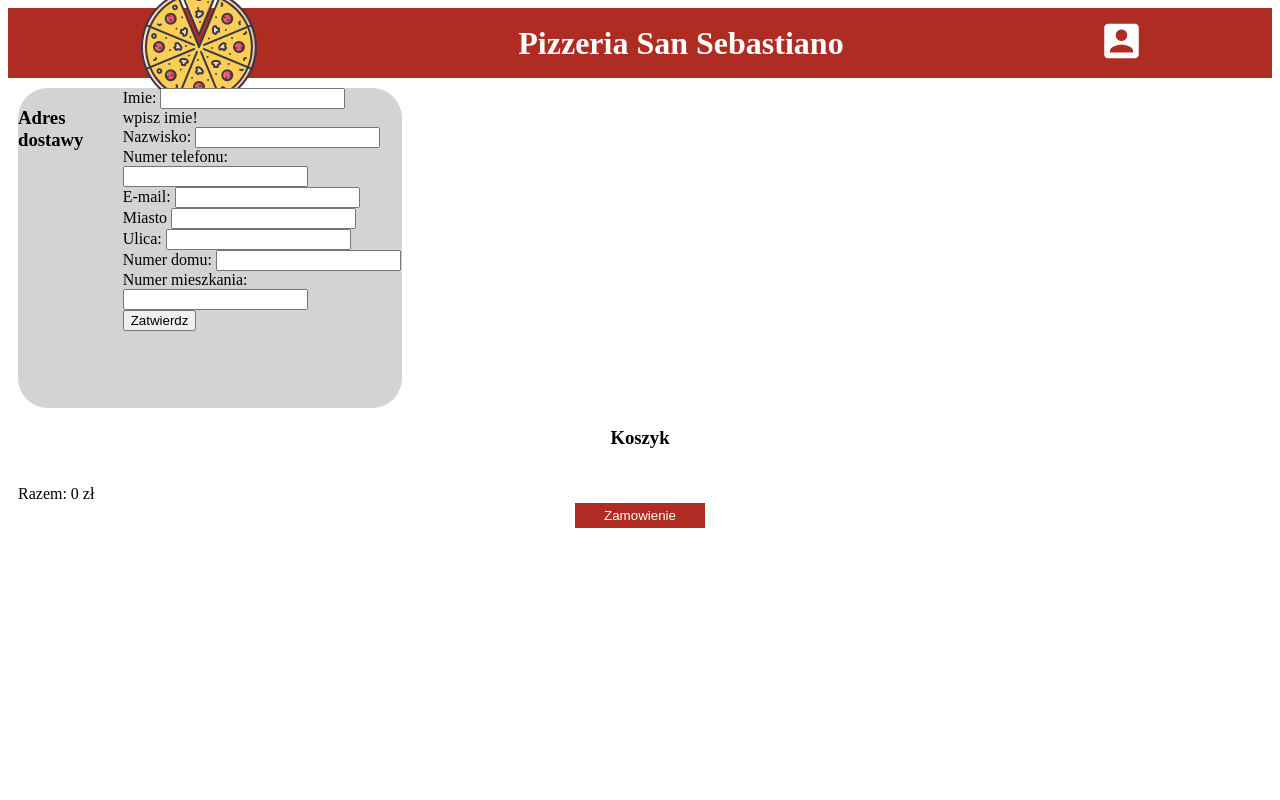
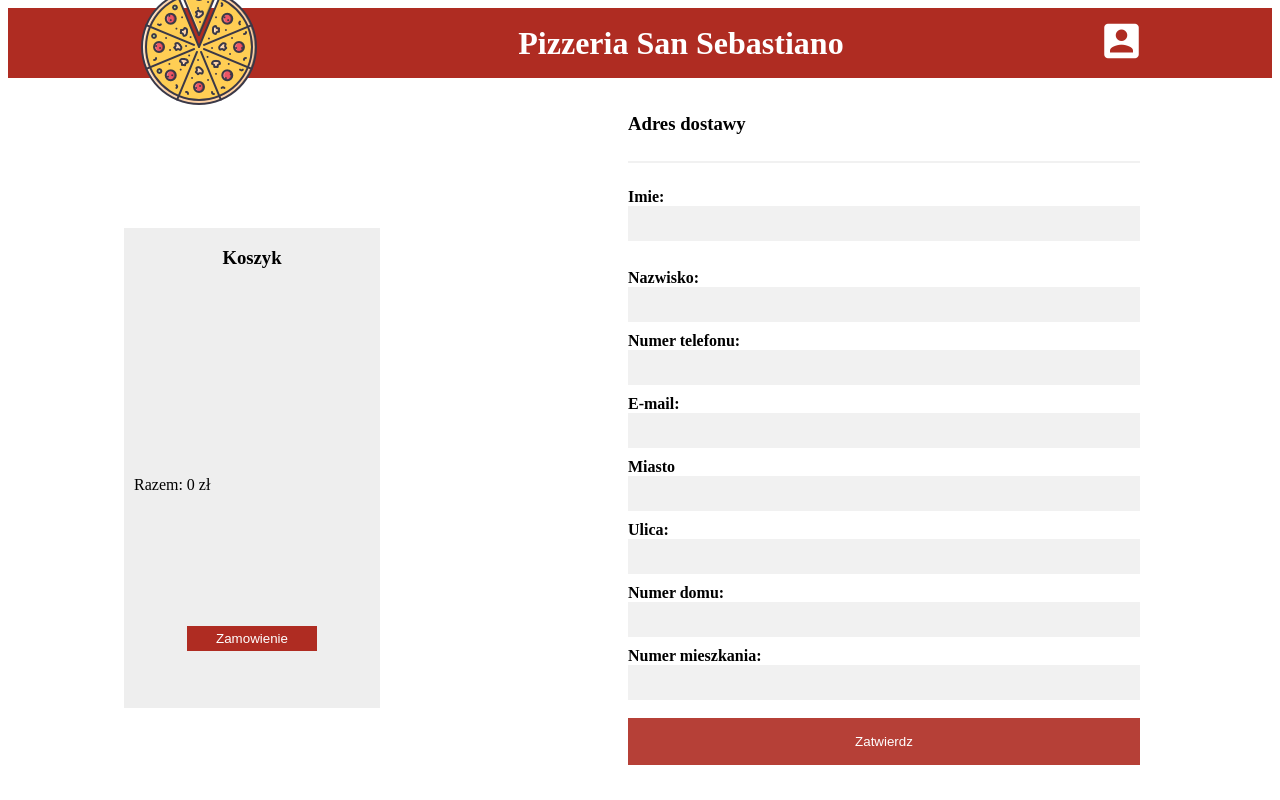
Before and after one commit to SebastianStaszalek/pizzaProject, an Angular app: page /summary in a window 1280 px wide. Built offline with nearby package versions, Linux system fonts and the light colour scheme.

Commit message:
next styles modifications

```diff
--- a/server/db.json
+++ b/server/db.json
@@ -89,7 +89,7 @@
           "quantity": 1
         }
       ],
-      "status": "W trakcie dowozu",
+      "status": "Zaakceptowany",
       "date": "2018-09-12T12:47:26.850Z",
       "id": 1
     },
@@ -116,6 +116,36 @@
       "date": "2018-09-13T10:01:36.045Z",
       "totalCost": 67.5,
       "id": 2
+    },
+    {
+      "firstName": "",
+      "lastName": "",
+      "phoneNumber": "",
+      "eMail": "",
+      "city": "",
+      "street": "",
+      "buildingNumber": "",
+      "apartmentNumber": "",
+      "dishIds": [],
+      "status": "Zaakceptowany",
+      "date": "2018-09-16 11:57",
+      "totalCost": 0,
+      "id": 3
+    },
+    {
+      "firstName": "artur",
+      "lastName": "palka",
+      "phoneNumber": 600000000,
+      "eMail": "abc@wp.pl",
+      "city": "poznan",
+      "street": "forteczna",
+      "buildingNumber": "12",
+      "apartmentNumber": "56",
+      "dishIds": [],
+      "status": "Zaakceptowany",
+      "date": "2018-09-16 11:59",
+      "totalCost": 0,
+      "id": 4
     }
   ],
   "users": [
--- a/src/app/app.module.ts
+++ b/src/app/app.module.ts
@@ -53,8 +53,8 @@ export class AppModule {
 
 // TODO: modyfikatory dostepu!
 // TODO: sprawdz OnDestroy takeUntil
-// TODO: zablokuj przycisk w formularzu zanim pola beda wypelnione
 // TODO: zamien wszystko na stronie na jezyk polski!
 // TODO: wstaw odpowiednie zdjecia
 // TODO: znajdz jakies logo
 // TODO: subskrypcje!
+// TODO: zablokuj lub schowaj przycisk zamowienie w widoku order
--- a/src/app/dashboard/dashboard-order-details/dashboard-order-details.component.html
+++ b/src/app/dashboard/dashboard-order-details/dashboard-order-details.component.html
@@ -1,11 +1,11 @@
-<div class="menu" *ngIf="order">
-
-  <table>
+<div class="menu">
+  <div *ngIf="order">
+    <table class="tg">
       <tr>
         <th>Numer pozycji</th>
         <th>Nazwa</th>
         <th>Typ</th>
-      <th>Ilosc</th>
+        <th>Ilość</th>
         <th>Cena</th>
       </tr>
 
@@ -20,17 +20,17 @@
     </table>
     <br>
     <div>
-    <div>Cena zamowienia: {{order.totalCost}}</div>
+      <div class="info">Cena zamówienia: {{order.totalCost}} zł</div>
       <br>
-    <div>Status zamowienia: {{order.status}}</div>
+      <div class="info">Status zamówienia: {{order.status}}</div>
     </div>
 
-  <div>
-    <button (click)="changeStatusOfOrderToDelivered()">Dostarczono</button>
-    <button (click)="changeStatusOfOrderToInTransit()">W trakcie dowozu</button>
-    <button (click)="changeStatusOfOrderToAccepted()">Przyjeto do realizacji</button>
+    <div class="buttons">
+      <button class="button" (click)="changeStatusOfOrderToDelivered()">Dostarczono</button>
+      <button class="button" (click)="changeStatusOfOrderToInTransit()">W trakcie dowozu</button>
+      <button class="button" (click)="changeStatusOfOrderToAccepted()">Przyjeto do realizacji</button>
     </div>
 
   </div>
-
-<a routerLink="/admin-panel/dashboard-orders-list">Powrot</a>
+</div>
+<button class="returnButton" routerLink="/admin-panel/dashboard-orders-list">Powrót</button>
--- a/src/app/dashboard/dashboard-order-details/dashboard-order-details.component.scss
+++ b/src/app/dashboard/dashboard-order-details/dashboard-order-details.component.scss
@@ -1,3 +1,4 @@
+
 .menu{
   background: lightgrey;
   border: thin black;
@@ -9,4 +10,78 @@
   margin: 10px;
   top: 100px;
   right: 0;
+  justify-content: center;
 }
+
+.tg {
+  border-collapse: collapse;
+  border-spacing: 0;
+  border-color: #999;
+  text-align: justify;
+  vertical-align: top;
+  margin-top: 20px;
+  margin-bottom: 30px;
+}
+
+.tg td {
+  font-family: Arial, sans-serif;
+  font-size: 14px;
+  padding: 5px 15px;
+  border-style: solid;
+  border-width: 0;
+  overflow: hidden;
+  word-break: normal;
+  border-top-width: 1px;
+  border-bottom-width: 1px;
+  border-color: #999;
+  color: #444;
+  background-color: #F7FDFA;
+}
+
+.tg th {
+  font-family: Arial, sans-serif;
+  font-size: 14px;
+  font-weight: normal;
+  padding: 10px 10px;
+  border-style: solid;
+  border-width: 0;
+  overflow: hidden;
+  word-break: normal;
+  border-top-width: 1px;
+  border-bottom-width: 1px;
+  border-color: #999;
+  color: #fff;
+  background-color: #af4f47;
+}
+
+.info {
+  margin-bottom: 10px;
+  font-weight: bold;
+}
+
+.buttons {
+  margin-top: 40px;
+  display: flex;
+  justify-content: space-between;
+}
+
+.button {
+  background-color: #af2c22;
+  border: none;
+  color: white;
+  padding: 15px 32px;
+  text-align: center;
+  text-decoration: none;
+  display: inline-block;
+  font-size: 10px;
+}
+
+.returnButton {
+  background-color: darkseagreen;
+  border: none;
+  color: white;
+  padding: 15px 32px;
+  text-align: center;
+  text-decoration: none;
+  font-size: 10px;
+}
--- a/src/app/dashboard/dashboard-orders-list/dashboard-orders-list.component.scss
+++ b/src/app/dashboard/dashboard-orders-list/dashboard-orders-list.component.scss
@@ -1,3 +1,4 @@
+
 .menu {
   background: lightgrey;
   border: thin black;
--- a/src/app/orders/order-basket/order-basket.component.html
+++ b/src/app/orders/order-basket/order-basket.component.html
@@ -10,4 +10,6 @@
 <br>
 <span>Razem: {{service.getBasketCost()}} zł</span>
 <br>
-<div class="containsButton"><button class="buttonOrder" routerLink="/summary">Zamowienie</button></div>
+<div class="containsButton">
+  <button [disabled]="service.getBasketCost()<=0" class="buttonOrder" routerLink="/summary">Zamowienie</button>
+</div>
--- a/src/app/orders/order-info/order-info.component.html
+++ b/src/app/orders/order-info/order-info.component.html
@@ -1,9 +1,10 @@
-<div style="margin: auto; vertical-align: center; width: 40%">
-  <div style="text-align: center">
-    <h3>Zamowienie zostalo wyslane</h3>
+<div class="container">
+  <div class="message" style="text-align: center">
+    <h2>Zamowienie zostalo wyslane</h2>
     <h2>Dziekujemy za wybranie najlepszej pizzy w miescie! :)</h2>
-    <nav class="small-nav">
-      <a routerLink="/">Powrot do strony glownej</a>
-    </nav>
+      <button routerLink="/">Powrot do strony glownej</button>
+  </div>
+  <div>
+    <img src="../../../assets/icons/pizza-box.png">
   </div>
 </div>
--- a/src/app/orders/order-info/order-info.component.scss
+++ b/src/app/orders/order-info/order-info.component.scss
@@ -0,0 +1,32 @@
+
+.container {
+  display: flex;
+  justify-content: center;
+  align-items: center;
+  flex-direction: column;
+  margin-left: 20vw;
+  margin-right: 20vw;
+  margin-top: 150px;
+
+}
+
+.message {
+  border-style: solid;
+  border-color: green;
+  border-radius: 10px;
+  margin-bottom: 50px;
+  padding: 20px;
+}
+
+h2 {
+  margin-bottom: 50px;
+}
+
+button {
+  width: 200px;
+  background-color: darkgreen;
+  border: none;
+  color:white;
+  height: 35px;
+  border-radius: 10px;
+}
--- a/src/app/orders/order/order.component.html
+++ b/src/app/orders/order/order.component.html
@@ -1,37 +1,51 @@
-<section class="form">
-  <h3>Adres dostawy</h3> <br>
+<div class="order">
+
+  <div>
+    <app-order-basket></app-order-basket>
+  </div>
+
+  <div class="container">
+    <h3>Adres dostawy</h3>
+    <hr>
     <form [formGroup]="clientDetails">
+      <div>
         <div>
           <label>Imie:
             <input type="text" formControlName="firstName">
           </label> <br>
-
-      <div *ngIf="clientDetails.controls['firstName'].errors">
+          <span *ngIf="clientDetails.controls['firstName'].touched">
             wpisz imie!
-      </div>
+          </span>
           <label>Nazwisko:
             <input type="text" formControlName="lastName">
-      </label> <br>
+          </label>
+        </div>
+        <div>
           <label>Numer telefonu:
             <input type="number" formControlName="phoneNumber">
-      </label> <br>
+          </label>
           <label>E-mail:
             <input type="email" formControlName="eMail">
-      </label> <br>
+          </label>
+        </div>
+        <div>
           <label>Miasto
             <input type="text" formControlName="city">
-      </label> <br>
+          </label>
           <label>Ulica:
             <input type="text" formControlName="street">
-      </label> <br>
+          </label>
+        </div>
+        <div>
           <label>Numer domu:
             <input type="text" formControlName="buildingNumber">
-      </label> <br>
+          </label>
           <label>Numer mieszkania:
             <input type="text" formControlName="apartmentNumber">
-      </label> <br>
+          </label>
         </div>
-    <button class="submitbtn" (click)="addOrder()">Zatwierdz</button>
+      </div>
+      <button class="registerbtn" [disabled]="!clientDetails.valid" (click)="addOrder()">Zatwierdz</button>
     </form>
-</section>
-<app-order-basket></app-order-basket>
+  </div>
+</div>
--- a/src/app/orders/order/order.component.scss
+++ b/src/app/orders/order/order.component.scss
@@ -1,12 +1,77 @@
-.form{
-  background: lightgrey;
-  border: thin black;
-  border-top: 20px;
-  width: 30vw;
-  height: 40vh;
-  border-radius: 30px;
-  display:  flex;
-  margin: 10px;
-  top: 100px;
-  right: 0;
+
+.order {
+  display: flex;
+  justify-content: space-around;
 }
+
+app-order-basket{
+  height:60vh;
+  width: 20vw;
+  background-color: #EEE;
+  display: grid;
+  margin-top: 150px;
+}
+
+* {box-sizing: border-box}
+
+.container {
+  padding: 16px;
+  display: flex;
+  flex-direction: column;
+}
+
+label {
+  font-weight: bold;
+  padding-top: 10px;
+}
+
+input[type=text], input[type=number], input[type=email] {
+  width: 40vw;
+  padding: 10px;
+  margin: 0 0 10px 0;
+  display: flex;
+  border: none;
+  background: #f1f1f1;
+}
+
+input[type=text]:focus, input[type=number]:focus, input[type=email]:focus {
+  background-color: #ddd;
+  outline: none;
+}
+
+span {
+  display: flex;
+  margin-bottom: 15px;
+  color: #af2c22;
+}
+
+hr {
+  border: 1px solid #f1f1f1;
+  margin-bottom: 25px;
+  width: 40vw;
+  background-color: brown;
+}
+
+.registerbtn {
+  background-color: #af2c22;
+  color: white;
+  padding: 16px 20px;
+  margin: 8px 0;
+  border: none;
+  cursor: pointer;
+  width: 40vw;
+  opacity: 0.9;
+}
+
+.registerbtn:hover {
+  opacity:1;
+}
+
+a {
+  color: dodgerblue;
+}
+
+.signin {
+  background-color: #f1f1f1;
+  text-align: center;
+}
--- a/src/app/orders/order/order.component.ts
+++ b/src/app/orders/order/order.component.ts
@@ -25,8 +25,8 @@ export class OrderComponent implements OnInit {
   clientDetails = new FormGroup({
     firstName: new FormControl('', Validators.required),
     lastName: new FormControl('', Validators.required),
-    phoneNumber: new FormControl('', Validators.required),
-    eMail: new FormControl(''),
+    phoneNumber: new FormControl('', [Validators.required, Validators.minLength(9)]),
+    eMail: new FormControl('', Validators.email),
     city: new FormControl('', Validators.required),
     street: new FormControl('', Validators.required),
     buildingNumber: new FormControl('', Validators.required),
```
Also changed, not shown: src/app/app.component.scss (+5 -5 lines), src/assets/icons/pizza-box.png (added). Lines whose indentation alone changed are shown as unchanged.
